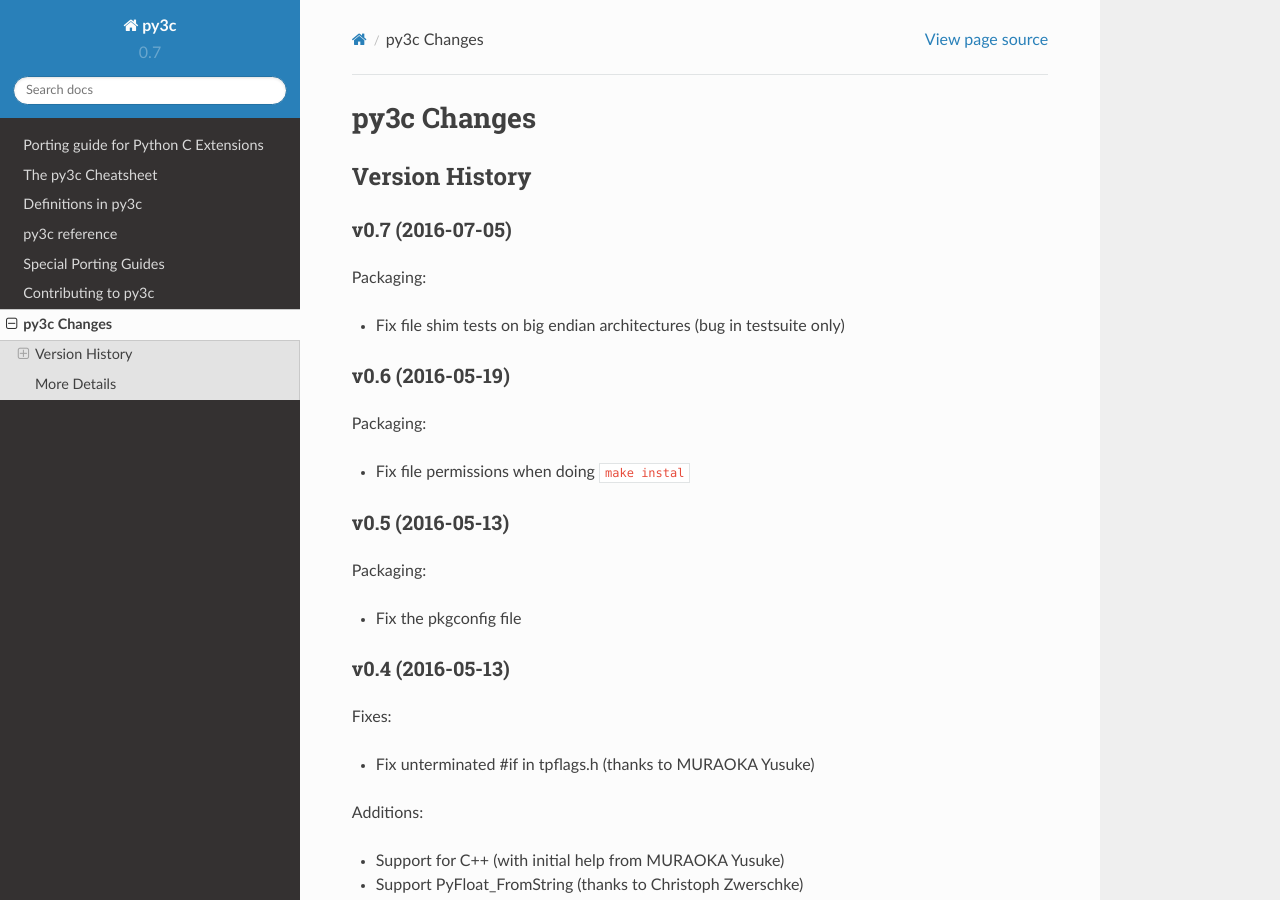
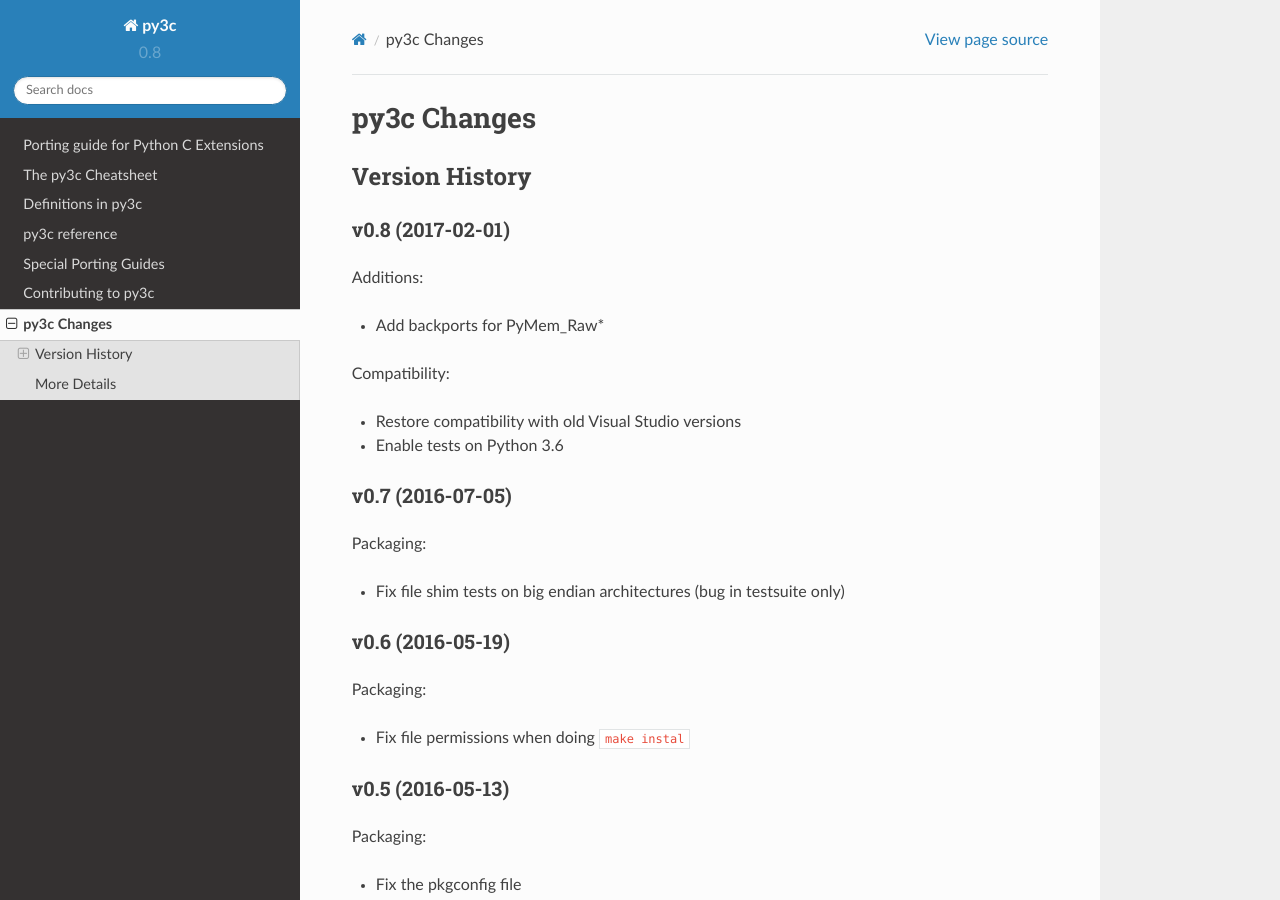
Before and after one commit to encukou/py3c, a Sphinx documentation site: the page built from doc/source/changelog.rst, in a window 1280 px wide and 900 px high. Built offline with Sphinx 7.4.7 and the Read the Docs theme 2.0.0, drawn with Linux system fonts in a browser that asks for light colours.

Commit message:
Bump version to 0.8

```diff
--- a/doc/source/changelog.rst
+++ b/doc/source/changelog.rst
@@ -6,6 +6,19 @@
 
 Version History
 ===============
+
+v0.8 (2017-02-01)
+-----------------
+
+Additions:
+
+* Add backports for PyMem_Raw*
+
+Compatibility:
+
+* Restore compatibility with old Visual Studio versions
+* Enable tests on Python 3.6
+
 
 v0.7 (2016-07-05)
 -----------------
--- a/doc/source/conf.py
+++ b/doc/source/conf.py
@@ -53,9 +53,9 @@
 # built documents.
 #
 # The short X.Y version.
-version = '0.7'
+version = '0.8'
 # The full version, including alpha/beta/rc tags.
-release = '0.7'
+release = '0.8'
 
 # The language for content autogenerated by Sphinx. Refer to documentation
 # for a list of supported languages.
```
Also changed, not shown: 1 other file.
